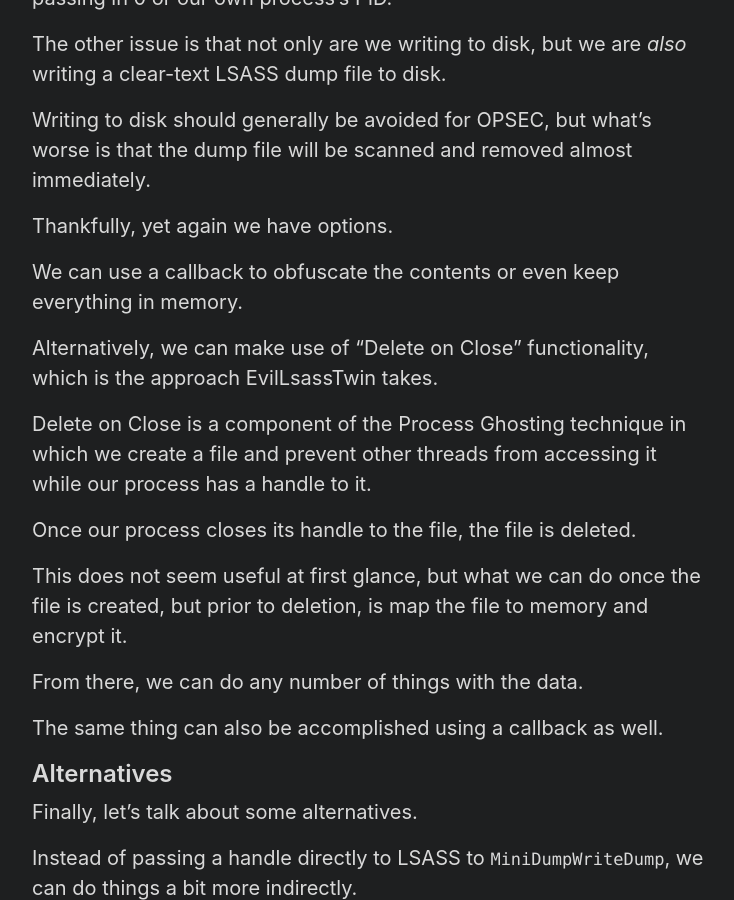
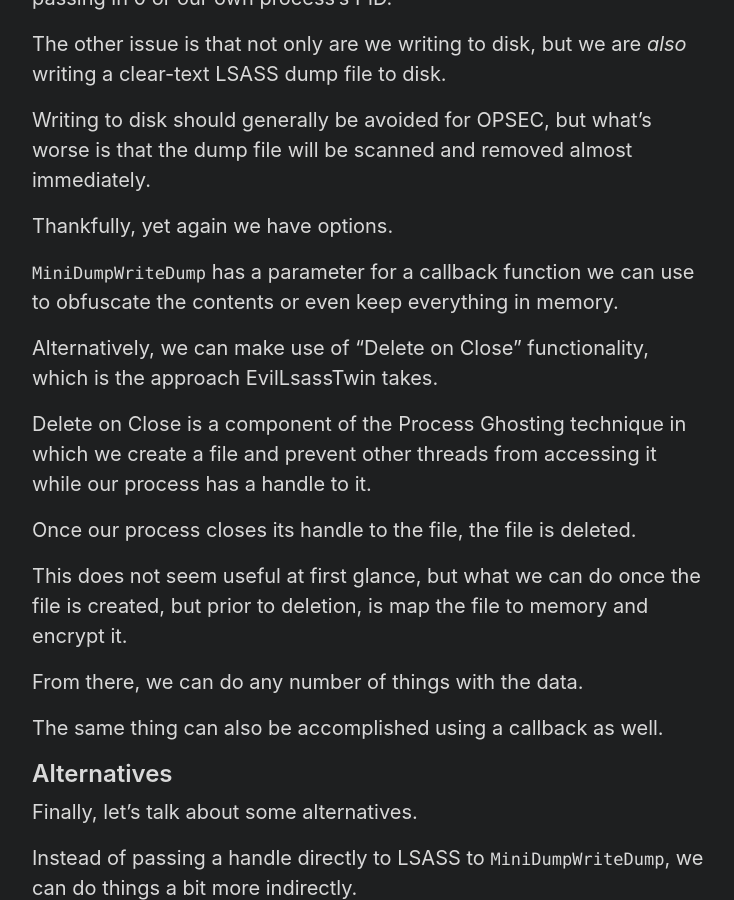
Before and after one commit to RePRGM/rePRGM.github.io, a Jekyll site: the page built from _posts/2023-09-06-lets-dump-lsass.md, in a window 1280 px wide and 900 px high, scrolled down 4805 px. Shown: the whole window, without its empty margins (272-1006 px from the left). Built offline with Jekyll 4.4.1, drawn with Linux system fonts in a browser that asks for light colours.

Commit message:
Update 2023-09-06-lets-dump-lsass.md

```diff
--- a/_posts/2023-09-06-lets-dump-lsass.md
+++ b/_posts/2023-09-06-lets-dump-lsass.md
@@ -117,7 +117,7 @@ Writing to disk should generally be avoided for OPSEC, but what’s worse is tha
 
 Thankfully, yet again we have options.
 
-We can use a callback to obfuscate the contents or even keep everything in memory.
+`MiniDumpWriteDump` has a parameter for a callback function we can use to obfuscate the contents or even keep everything in memory.
 
 Alternatively, we can make use of “Delete on Close” functionality, which is the approach EvilLsassTwin takes.
 
```
